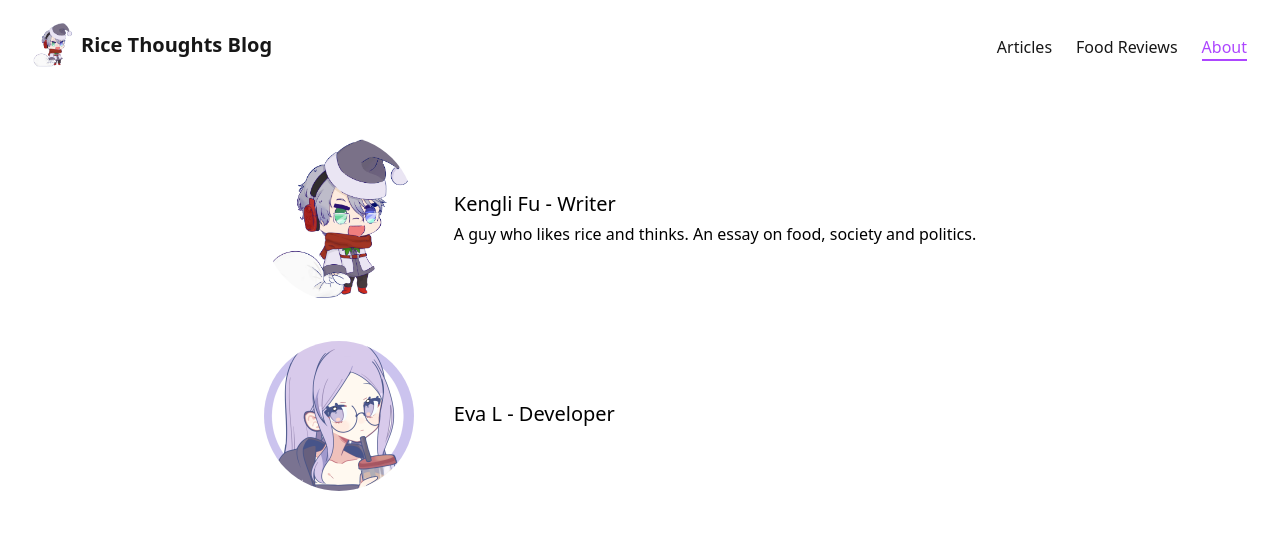
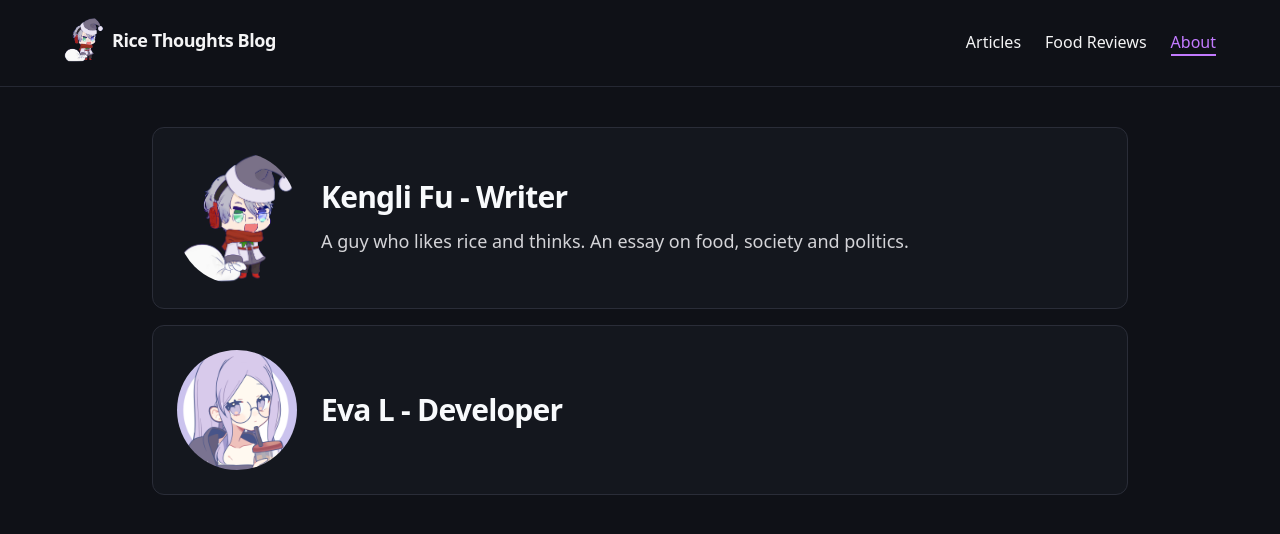
Before and after one commit to evaxliu/rice-thoughts, a Next.js app: page /about in a window 1280 px wide. Shown: the top 534 px of the page. Built offline with nearby package versions, Linux system fonts and the light colour scheme.

Commit message:
design update

```diff
--- a/src/app/about/page.tsx
+++ b/src/app/about/page.tsx
@@ -5,19 +5,42 @@ import ListItem from "../components/AuthorBlock";
 
 export default function About() {
   const featured = [
-    { image: keng, author: "Kengli Fu", title: "Writer", description: "A guy who likes rice and thinks. An essay on food, society and politics." },
-    { image: lilac, author: "Eva L", title: "Developer", description: "" },
+    {
+      image: keng,
+      author: "Kengli Fu",
+      title: "Writer",
+      description:
+        "A guy who likes rice and thinks. An essay on food, society and politics.",
+    },
+    {
+      image: lilac,
+      author: "Eva L",
+      title: "Developer",
+      description: "",
+    },
   ];
 
   return (
-    <main className="">
+    <main className="mx-auto w-full max-w-5xl px-6">
       <section>
-        <ul>
-          {featured.map(person => (
-            <section key={person.author} className="flex items-center justify-items-center pt-5 pb-5">
-              <Image className="rounded-full object-scale-down" width={150} height={150} src={person.image} alt={person.author}/>
-              <ListItem person={person} />
-            </section>
+        <ul className="space-y-4">
+          {featured.map((person) => (
+            <li
+              key={person.author}
+              className="rounded-xl border border-[#2a2d38] bg-[#14171e] p-6"
+            >
+              <div className="flex items-center gap-6">
+                <Image
+                  className="rounded-full object-scale-down"
+                  width={120}
+                  height={120}
+                  src={person.image}
+                  alt={person.author}
+                />
+
+                <ListItem person={person} />
+              </div>
+            </li>
           ))}
         </ul>
       </section>
--- a/src/app/components/AuthorBlock.tsx
+++ b/src/app/components/AuthorBlock.tsx
@@ -1,24 +1,23 @@
-import { Feature } from "@/types"
+import { Feature } from "@/types";
 
 type Props = {
-  person: Feature
-}
+  person: Feature;
+};
 
 export default function ListItem({ person }: Props) {
-  const { author, title, description } = person
+  const { author, title, description } = person;
 
   return (
-    <li className="text-xl text-black/90 dark:text-white/90">
-      <main className="p-5 m-5 text-black dark:text-white flex items-center justify-center">
-        <section className="w-full flex-none">
-          <h2 className="text-xl">
-            {author} - {title}
-          </h2>
-          <p className="text-base mt-1">
-            {description}
-          </p>
-        </section>
-      </main>
-    </li>
-  )
+    <div>
+      <h2 className="font-sans text-2xl font-semibold tracking-tight text-[#f8fafc] md:text-3xl">
+        {author} - {title}
+      </h2>
+
+      {description && (
+        <p className="mt-3 leading-relaxed text-[#d4d4d8] md:text-lg">
+          {description}
+        </p>
+      )}
+    </div>
+  );
 }
--- a/src/app/components/BlogPostContent.tsx
+++ b/src/app/components/BlogPostContent.tsx
@@ -57,7 +57,7 @@ export const BlogPostContent = ({ post }: { post: GetPostResult["post"] }) => {
   const { title, publishedAt, createdAt, content, tags } = post;
   return (
     <div>
-      <div className="prose prose-neutral lg:prose-xl dark:prose-invert mx-auto max-w-[65ch] leading-[1.8] text-[1.15rem] prose-h1:text-3xl lg:prose-h1:text-3xl prose-headings:font-bold prose-headings:leading-[1.3] prose-p:mb-[1.35rem] prose-a:text-blue-600 dark:prose-a:text-blue-300 prose-a:font-medium prose-a:underline prose-a:underline-offset-[3px] prose-code:bg-gray-200 dark:prose-code:bg-gray-700 prose-code:text-black dark:prose-code:text-white prose-code:px-[0.45em] prose-code:py-[0.25em] prose-code:rounded prose-blockquote:border-l-blue-600 prose-blockquote:text-inherit prose-blockquote:italic mb-10 lg:mt-20 wrap-break-word">
+      <div className="prose prose-neutral lg:prose-xl dark:prose-invert mx-auto max-w-[65ch] leading-[1.8] text-[1.15rem] text-[#d4d4d8] prose-h1:text-3xl lg:prose-h1:text-3xl prose-headings:font-bold prose-headings:leading-[1.3] prose-headings:text-[#f8fafc] prose-p:mb-[1.35rem] prose-p:text-[#d4d4d8] prose-a:text-[#c084fc] prose-a:font-medium prose-a:underline prose-a:underline-offset-[3px] prose-code:bg-[#1f2330] prose-code:text-[#f8fafc] prose-code:px-[0.45em] prose-code:py-[0.25em] prose-code:rounded prose-blockquote:border-l-[#c084fc] prose-blockquote:text-[#d4d4d8] prose-blockquote:italic mb-10 lg:mt-20 wrap-break-word">
         <h1>{title}</h1>
         <PostContent content={content} />
 
@@ -73,9 +73,11 @@ export const BlogPostContent = ({ post }: { post: GetPostResult["post"] }) => {
           ))}
         </div>
         <div className="text-sm opacity-40 mt-4">
-          {Intl.DateTimeFormat("en-US").format(
-            new Date(publishedAt || createdAt)
-          )}
+          {Intl.DateTimeFormat("en-US", {
+            year: "numeric",
+            month: "long",
+            day: "numeric",
+          }).format(new Date(publishedAt || createdAt))}
         </div>
       </div>
     </div>
--- a/src/app/components/NavigationBar.tsx
+++ b/src/app/components/NavigationBar.tsx
@@ -27,13 +27,13 @@ export default function NavBar() {
   }, []);
 
   return (
-    <Navbar className="bg-transparent border-transparent sticky top-0 z-50 backdrop-blur-md border-b mx-auto max-w-7xl px-4 py-2 lg:px-8 lg:py-4">
-      <main className="container mx-auto flex items-center justify-between text-blue-gray-900">
+    <Navbar className="sticky top-0 z-50 mx-auto w-full max-w-none rounded-none border-x-0 border-t-0 border-b border-[#252833] bg-[#0f1117] px-4 py-3 shadow-none lg:px-8">
+      <main className="mx-auto flex max-w-6xl items-center justify-between text-[#f4f4f5]">
 
         {/* Logo */}
         <header className="flex items-center py-1.5">
           <Link className="flex-none group" href="/" aria-label="Rice Thoughts">
-            <span className="inline-flex items-center gap-x-2 text-xl font-semibold transition-opacity duration-200 group-hover:opacity-80">
+            <span className="inline-flex items-center gap-x-2 text-lg font-semibold tracking-tight transition-opacity duration-200 group-hover:opacity-80">
               <Image
                 className="w-10 transition-transform duration-200 group-hover:scale-105"
                 src={icon}
@@ -50,9 +50,9 @@ export default function NavBar() {
             <Link
               key={item.label}
               href={item.href}
-              className={`relative pb-0.5 transition-colors duration-200 after:absolute after:left-0 after:bottom-0 after:h-0.5 after:bg-purple-500 after:transition-all after:duration-200
+              className={`relative pb-0.5 transition-colors duration-200 after:absolute after:left-0 after:bottom-0 after:h-0.5 after:bg-purple-400 after:transition-all after:duration-200
                 ${isActive(item.href)
-                  ? "text-purple-500 after:w-full"
+                  ? "text-purple-400 after:w-full"
                   : "after:w-0 hover:text-purple-400 hover:after:w-full"
                 }`}
             >
@@ -88,7 +88,7 @@ export default function NavBar() {
               key={item.label}
               href={item.href}
               className={`transition-colors duration-200 ${
-                isActive(item.href) ? "text-purple-500" : "hover:text-purple-400"
+                isActive(item.href) ? "text-purple-400" : "hover:text-purple-400"
               }`}
               onClick={() => setOpenNav(false)}
             >
--- a/src/app/food-reviews/page.tsx
+++ b/src/app/food-reviews/page.tsx
@@ -1,10 +1,19 @@
-
 export default function Recipes() {
   return (
-    <div className="flex items-center justify-items-center">
-        <p className="">
-          Food Reviews [Coming Soon]
-        </p>
-    </div>
+    <main className="mx-auto w-full max-w-5xl px-6">
+      <section className="rounded-xl border border-[#2a2d38] bg-[#14171e] p-6">
+        <div className="flex items-start justify-between gap-6">
+          <div className="grid grid-cols-1 gap-3">
+            <h1 className="font-sans text-2xl font-semibold tracking-tight text-[#f8fafc] md:text-3xl">
+              Food Reviews
+            </h1>
+
+            <p className="leading-relaxed text-[#d4d4d8] md:text-lg">
+              Coming soon.
+            </p>
+          </div>
+        </div>
+      </section>
+    </main>
   );
 }
--- a/src/app/layout.tsx
+++ b/src/app/layout.tsx
@@ -40,10 +40,10 @@ export const metadata = {
 export default function RootLayout({ children }: { children: React.ReactNode }) {
   return (
     <html lang="en" suppressHydrationWarning>
-      <body className="min-h-screen flex flex-col bg-white text-neutral-900 dark:bg-[#272727] dark:text-[#ededed] font-sans">
+      <body className="min-h-screen bg-[#0f1117] text-[#f4f4f5] antialiased">
         <ThemeProvider attribute="class" defaultTheme="system" enableSystem disableTransitionOnChange>
           <NavBar />
-          <main className="flex flex-col items-center justify-center min-h-full p-5">
+          <main className="flex min-h-full flex-1 flex-col items-center px-5 py-10">
             <ClientLayout>{children}</ClientLayout>
           </main>
         </ThemeProvider>
--- a/src/app/ui/globals.css
+++ b/src/app/ui/globals.css
@@ -3,3 +3,12 @@
 @plugin "@tailwindcss/typography";
 
 @custom-variant dark (&:is(.dark *));
+
+* {
+  scrollbar-width: none;
+  -ms-overflow-style: none;
+}
+
+*::-webkit-scrollbar {
+  display: none;
+}
```
Also changed, not shown: src/app/page.tsx (+33 -30 lines).
